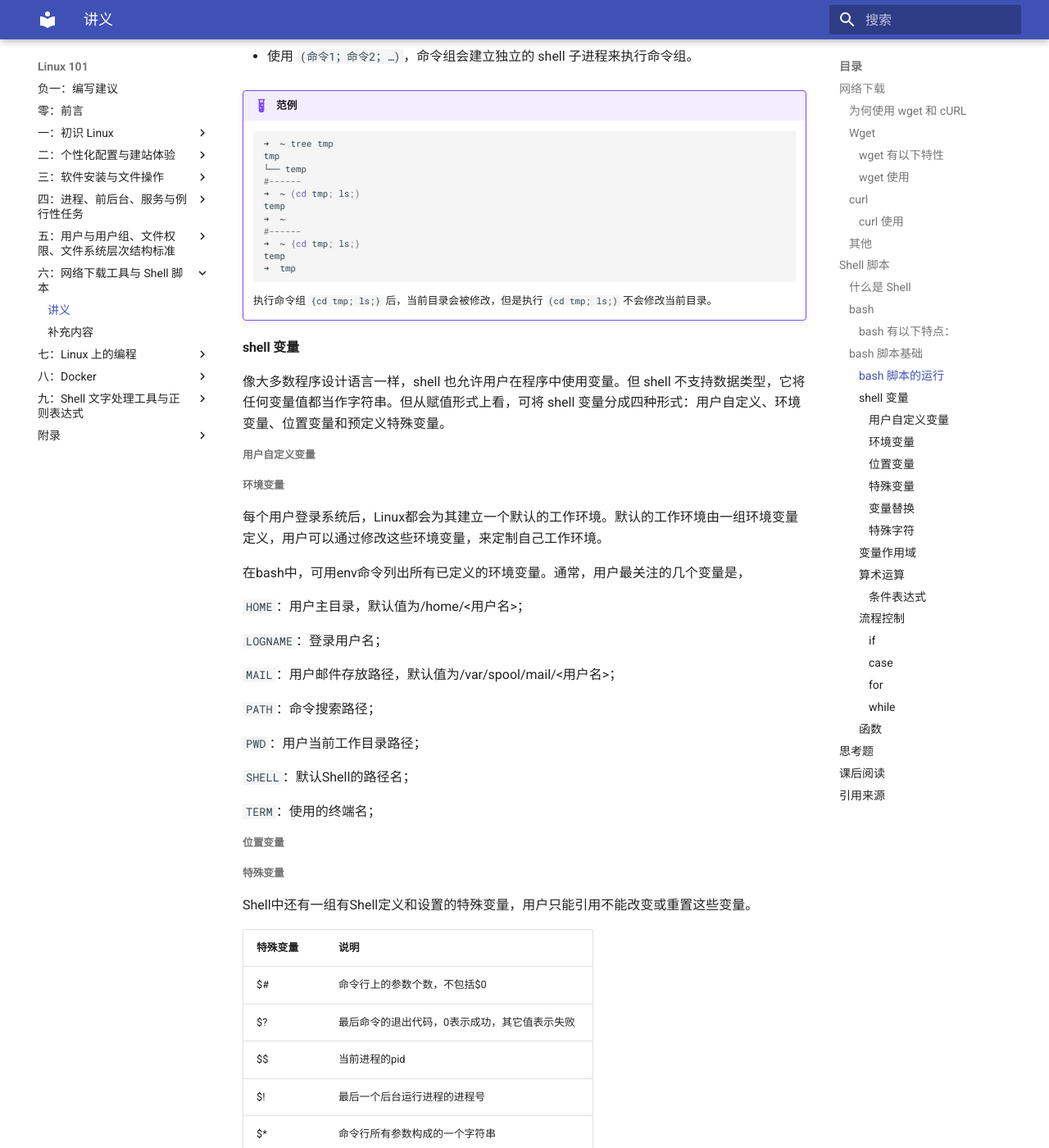
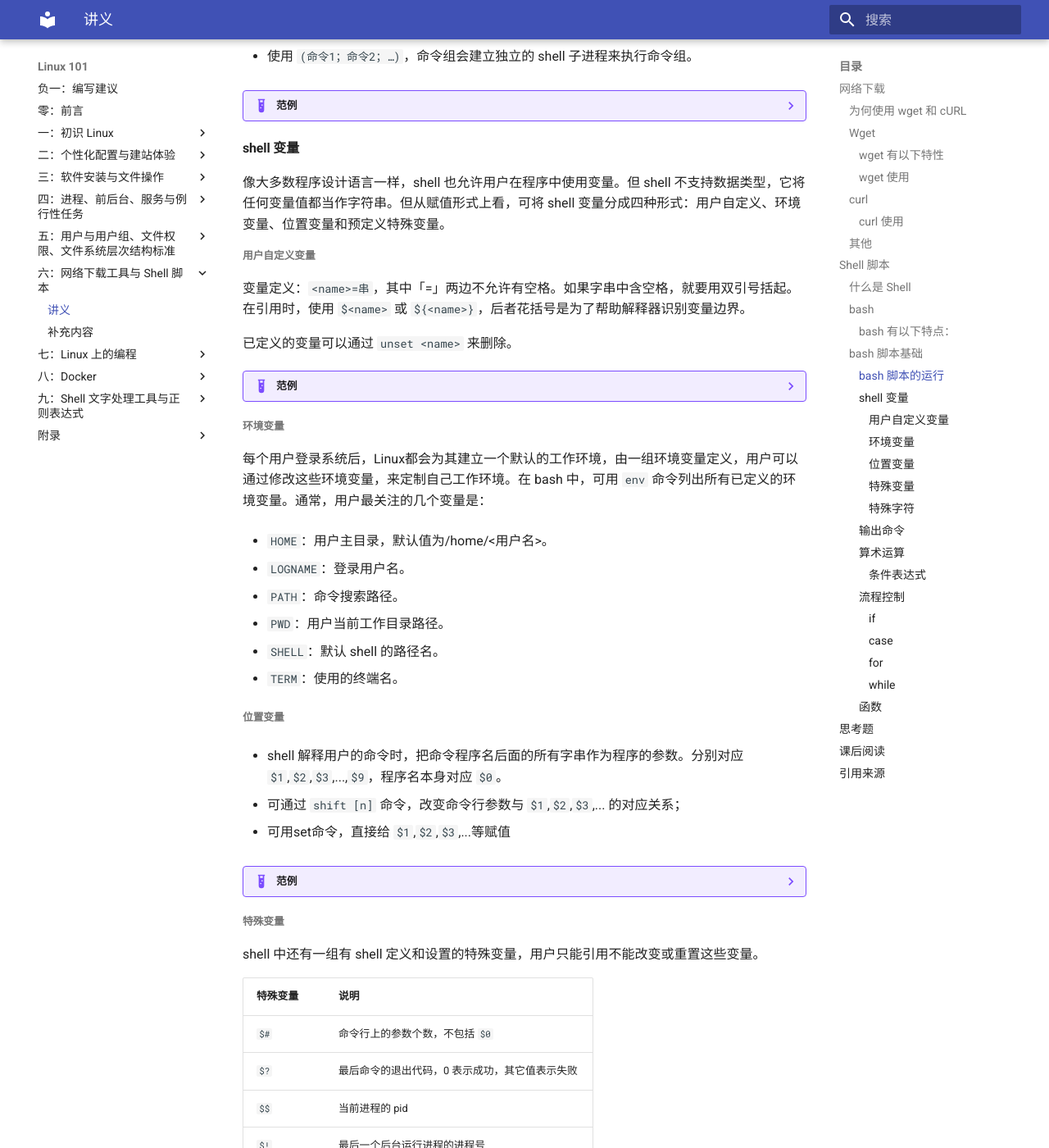
Before and after one commit to ustclug/Linux101-docs, an MkDocs documentation site: the page built from docs/Ch06/1.md, in a window 1280 px wide and 1400 px high, scrolled down 3663 px. Shown: the whole window at 82% size. Built offline with MkDocs 1.6.1 and Material for MkDocs 9.7.7, drawn with Linux system fonts in a browser that asks for light colours; some of the changed text lies outside the part shown.

Commit message:
ch06 update variable

````diff
--- a/docs/Ch06/1.md
+++ b/docs/Ch06/1.md
@@ -79,7 +79,7 @@
 
 	`curl -o bing.html "http://cn.bing.com"` 同时也可以使用 `-o` 选项指定输出文件
 
-	`curl -O "https://lug.ustc.edu.cn/wiki/_media/wiki/logo.png"` 下载 `ustclug` 的 logo
+	`curl -O "https://lug.ustc.edu.cn/wiki/_media/wiki/logo.png"` 下载 「ustclug」 的 logo
 
 	`curl -I "http://cn.bing.com"` 只展示文件头内容
 
@@ -146,7 +146,7 @@ Bash 也支持在同一个行中安排多个命令：
 
 - 使用 `(命令1；命令2；…)`，命令组会建立独立的 shell 子进程来执行命令组。
 
-!!! example "范例"
+??? example "范例"
     ```shell
     ➜  ~ tree tmp
     tmp
@@ -168,56 +168,143 @@ Bash 也支持在同一个行中安排多个命令：
 
 ##### 用户自定义变量
 
+变量定义：`<name>=串`，其中「=」两边不允许有空格。如果字串中含空格，就要用双引号括起。在引用时，使用 `$<name>` 或 `${<name>}`，后者花括号是为了帮助解释器识别变量边界。
+
+已定义的变量可以通过 `unset <name>` 来删除。
+
+??? example "范例"
+    ```shell
+    for skill in Ada Coffe Action Java; do
+        echo "I am good at ${skill}Script"
+    done
+    ```
+    输出：
+    ```
+    I am good at AdaScript
+    I am good at CoffeScript
+    I am good at ActionScript
+    I am good at JavaScript
+    ```
+    如果不给skill变量加花括号，写成echo "I am good at $skillScript"，解释器就会把$skillScript当成一个变量（其值为空）。
+    ```shell
+    Today=1024
+    unset Today
+    echo $Today
+    ```
+    输出为空
+
 ##### 环境变量
 
-每个用户登录系统后，Linux都会为其建立一个默认的工作环境。默认的工作环境由一组环境变量定义，用户可以通过修改这些环境变量，来定制自己工作环境。
+每个用户登录系统后，Linux都会为其建立一个默认的工作环境，由一组环境变量定义，用户可以通过修改这些环境变量，来定制自己工作环境。在 bash 中，可用 `env` 命令列出所有已定义的环境变量。通常，用户最关注的几个变量是：
 
-在bash中，可用env命令列出所有已定义的环境变量。通常，用户最关注的几个变量是，
+- `HOME`：用户主目录，默认值为/home/<用户名>。
 
-`HOME`：用户主目录，默认值为/home/<用户名>；
+- `LOGNAME`：登录用户名。
 
-`LOGNAME`：登录用户名；
+- `PATH`：命令搜索路径。
 
-`MAIL`：用户邮件存放路径，默认值为/var/spool/mail/<用户名>；
+- `PWD`：用户当前工作目录路径。
 
-`PATH`：命令搜索路径；
+- `SHELL`：默认 shell 的路径名。
 
-`PWD`：用户当前工作目录路径；
-
-`SHELL`：默认Shell的路径名；
-
-`TERM`：使用的终端名；
+- `TERM`：使用的终端名。
 
 ##### 位置变量
 
+- shell 解释用户的命令时，把命令程序名后面的所有字串作为程序的参数。分别对应 `$1`,`$2`,`$3`,...,`$9`，程序名本身对应 `$0`。
+
+- 可通过 `shift [n]` 命令，改变命令行参数与 `$1`,`$2`,`$3`,... 的对应关系；
+
+- 可用set命令，直接给 `$1`,`$2`,`$3`,...等赋值
+
+??? example "范例"
+
+    ```shell
+    ➜  ~ set one two three
+    ➜  ~ echo $1 $2 $3
+    ```
+    输出结果为：
+    ```
+    one two three
+    ```
+
 ##### 特殊变量
 
-Shell中还有一组有Shell定义和设置的特殊变量，用户只能引用不能改变或重置这些变量。
+shell 中还有一组有 shell 定义和设置的特殊变量，用户只能引用不能改变或重置这些变量。
 
-| **特殊变量** | **说明**                                       |
+|   特殊变量    |   说明                                          |
 | ------------ | ---------------------------------------------- |
-| $#           | 命令行上的参数个数，不包括$0                   |
-| $?           | 最后命令的退出代码，0表示成功，其它值表示失败  |
-| $$           | 当前进程的pid                                  |
-| $!           | 最后一个后台运行进程的进程号                   |
-| $*           | 命令行所有参数构成的一个字符串                 |
-| $@           | 用双引号括起的命令行各参数拼接构成的一个字符串 |
-
-##### 变量替换
-
-使用格式${var:?message}替换变量时，如果var值非空则取var，否则若为空则显示错误信息提示message。
-
-例如，$> echo ${vname:?”varname has not found.”}
+| `$#`         | 命令行上的参数个数，不包括 `$0`                    |
+| `$?`         | 最后命令的退出代码，0 表示成功，其它值表示失败        |
+| `$$`         | 当前进程的 pid                                  |
+| `$!`         | 最后一个后台运行进程的进程号                       |
+| `$*`         | 命令行所有参数构成的一个字符串                     |
+| `$@`         | 用双引号括起的命令行各参数拼接构成的一个字符串        |
 
 ##### 特殊字符
 
-#### 变量作用域
+- 双引号，能消除空格、制表符的特殊含义，但不能消除很多其他特殊字符的特殊含义。
+
+- 单引号，能消除所有特殊字符的特殊含义。
+
+- 反单引号括起的字符串，被 shell 解释为命令，执行时用命令输出结果代替整个反单引号对界限部分。
+
+- 反斜杠，消除单个字符的特殊含义。
+
+#### 输出命令
+
+- echo
+
+- printf
 
 #### 算术运算
 
 在bash中进行算术运算，需要使用expr计算算术表达式值或let命令赋值表达式值到变量。基本运算符是：+(加)、-(减)、\*(乘，要转义)、/(整除)、%(取余)。在expr中，运算符两边与操作数之间必须有空格，小括号要转义；但let则没有这个要求，运算符前后有无空格均可，小括号不需转义，但=前后不能有空格。
 
 ##### 条件表达式
+
+条件表达式写成 `test 条件表达式`，或 `[ 条件表达式 ]`，注意要在条件两边加空格。
+
+- 字符串比较
+
+| 表达式                           | 含义                                   |
+| ------------------------------- | ------------------------------------- |
+| `string1 = string2`             | 如果两个串相等，则结果为真(true:0)         |
+| `string1 != string2`            | 如果两个串不相等，则结果为真               |
+| `test -n string`                | 如果字符串 String 长度不为 0，则结果为真   |
+| `test string或  test -z string` | 如果字符串 String 长度为 0，则结果为真     |
+
+- 数值比较
+
+表达式：`int1 [option] int2`，其中的参数可以用下列替换。
+
+| 参数  	| 说明    |
+| ------ | ------- |
+| `-eq`  | 	等于    |
+| `-ne`  | 	不等于  |
+| `-gt`  | 	大于    |
+| `-ge`  | 	大于等于 |
+| `-lt`  | 	小于    |
+| `-le`  | 	小于等于 |
+
+- 文件状态
+
+| 表达式        | 含义               |
+| ----------   | ----------------- |
+| `-r file`    | 文件存在且可读       |
+| `-w file`    | 文件存在且可读       |
+| `-x file`    | 文件存在且可执行     |
+| `-f file`    | 文件存在且为普通文件  |
+| `-d file`    | 文件存在且为目录     |
+| `-s file`    | 文件存在且长度大于0  |
+
+- 复合逻辑表达式
+
+| 表达式               | 含义      |
+| -----------------   | --------- |
+| `!expr`             | 逆否运算   |
+| `expr1 –a expr2`    | 与运算     |
+| `expr1 –o expr2`    | 或运算     |
 
 #### 流程控制
 
````
Also changed, not shown: other parts of docs/Ch06/1.md (+1 -0 lines).
